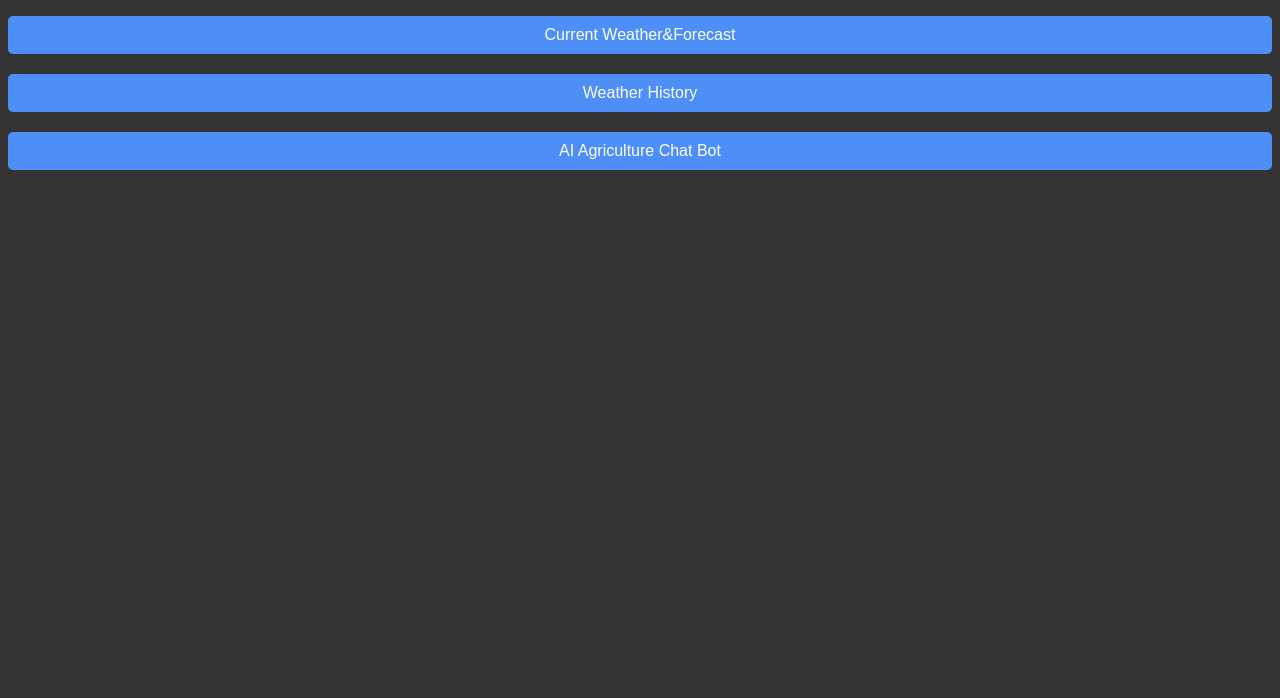
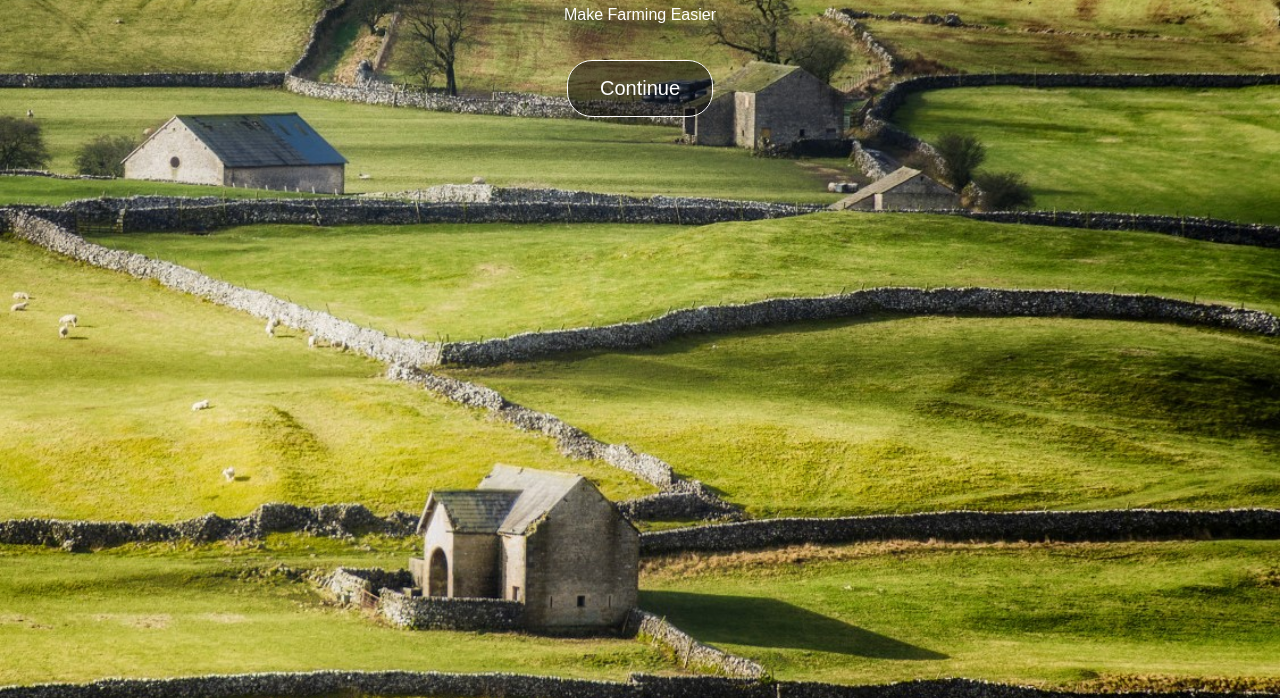
Before and after one commit to DatNg-dn20aap/FarmCast-A-Weather-System-App-with-Integrated-LLM, a website: page index.html in a window 1280 px wide. Shown: the part 102-800 px from the top of the page. Drawn offline with Linux system fonts and the light colour scheme.

Commit message:
New Update

```diff
--- a/index.html
+++ b/index.html
@@ -9,12 +9,9 @@
 </head>
 <body>
     <div id="app">
-        <h1>Welcome to FarmCast</h1>
-        <div class="button-group">
-            <button onclick="location.href='current-weather.html'">Current Weather&Forecast</button>
-            <button onclick="location.href='weather-history.html'">Weather History</button>
-            <button onclick="location.href='ai-agriculture-chat.html'">AI Agriculture Chat Bot</button>
-        </div>
+        <h1>FarmCast</h1>
+        <p>Make Farming Easier</p>
+        <button id="continue-button" class="button-continue" onclick="location.href='menu-page.html'">Continue</button>
     </div>
     <script src="script.js"></script>
 </body>
--- a/styles.css
+++ b/styles.css
@@ -1,10 +1,3 @@
-body {
-    font-family: Arial, sans-serif;
-    text-align: center;
-    background-color: #333; /* Gray-black background */
-    color: white; /* Adjust text color for better visibility */
-}
-
 #app {
     margin-top: 50px;
 }
@@ -197,3 +190,35 @@ button:hover {
         font-size: 18px;
     }
 }
+
+body {
+    font-family: Arial, sans-serif;
+    text-align: center;
+    background: url('./backgrounds/BackgroundStartingPage.jpeg') no-repeat center center fixed;
+    background-size: cover;
+    color: white;
+}
+
+/*.button-continue {
+    padding: 16px 32px;
+    font-size: 20px;
+    border: none;
+    border-radius: 25px;
+    background: url('./buttons/ContinueButton.png') no-repeat center;
+    background-size: contain;
+    color: white;
+    cursor: pointer;
+    outline: none;
+    text-align: center;
+}*/
+.button-continue {
+    padding: 16px 32px;
+    font-size: 20px;
+    border: 1px solid #ffffff; /* White border */
+    border-radius: 25px;
+    background-color: rgba(0, 0, 0, 0.5); /* Semi-transparent black background */
+    color: white; /* White text */
+    cursor: pointer;
+    outline: none;
+    text-align: center;
+}
```
Also changed, not shown: service-worker.js (+24 -4 lines), backgrounds/BackgroundStartingPage.jpeg (added), buttons/ContinueButton.png (added).
